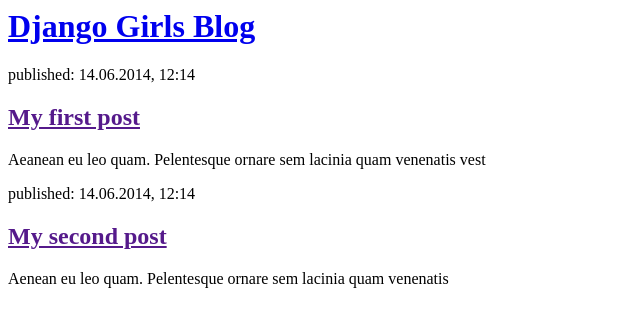
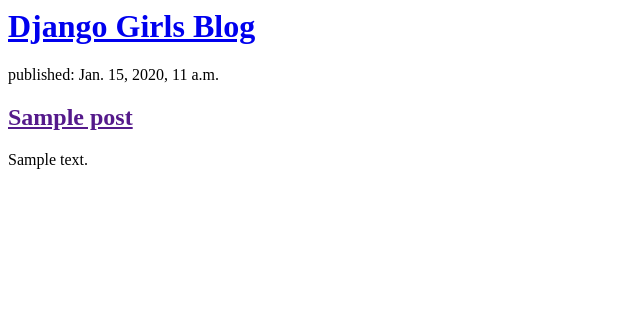
Before and after one commit to KristaLGlas/my-first-blog, a Django app: page / in a window 1280 px wide. Shown: the top 327 px of the page, without its empty margins (0-640 px from the left). Run offline with Django 3.2, Linux system fonts and the light colour scheme; tables that the repository leaves empty hold one stand-in row (values such as "Sample post").

Commit message:
Modified templates. to display posts from database.

```diff
--- a/blog/templates/blog/post_list.html
+++ b/blog/templates/blog/post_list.html
@@ -7,16 +7,13 @@
           <h1><a href="/">Django Girls Blog</a></h1>
       <div>
 
+{% for post in posts %}
       <div>
-        <p>published: 14.06.2014, 12:14</p>
-        <h2><a href="">My first post<a/></h2>
-        <p>Aeanean eu leo quam. Pelentesque ornare sem lacinia quam venenatis vest</p>
-      <div>
+        <p>published: {{ post.published_date }} </p>
+        <h2><a href="">{{ post.title }}<a/></h2>
+        <p>{{ post.text| linebreaksbr }}</p>
+      </div>
+{% endfor %}
 
-      <div>
-        <p>published: 14.06.2014, 12:14</p>
-        <h2><a href="">My second post</a></h2>
-        <p> Aenean eu leo quam. Pelentesque ornare sem lacinia quam venenatis</p>
-      <div>
   </body>
 </html>
--- a/blog/views.py
+++ b/blog/views.py
@@ -1,4 +1,7 @@
 from django.shortcuts import render
+from .models import Post
+from django.utils import timezone
 
 def post_list(request):
-    return render(request, 'blog/post_list.html', {})
+    posts = Post.objects.filter(published_date__lte=timezone.now()).order_by('published_date')
+    return render(request, 'blog/post_list.html', {'posts': posts})
```
